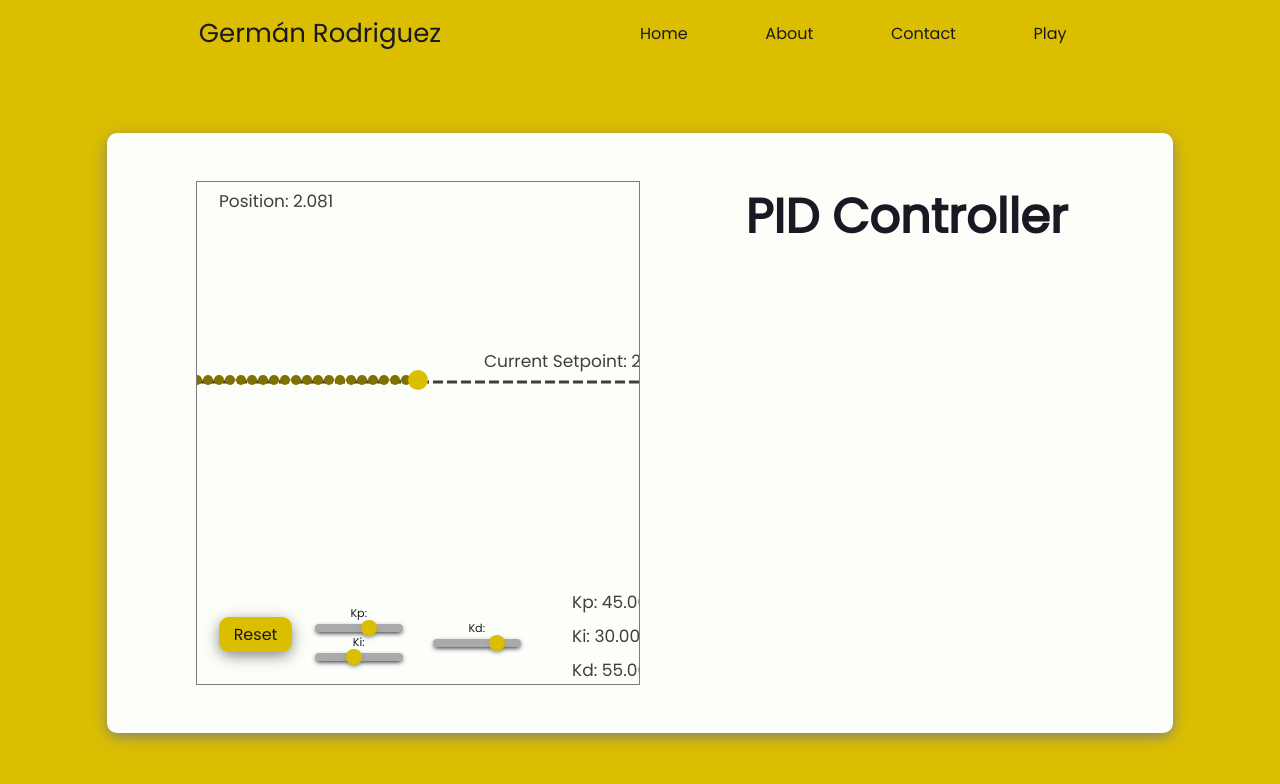
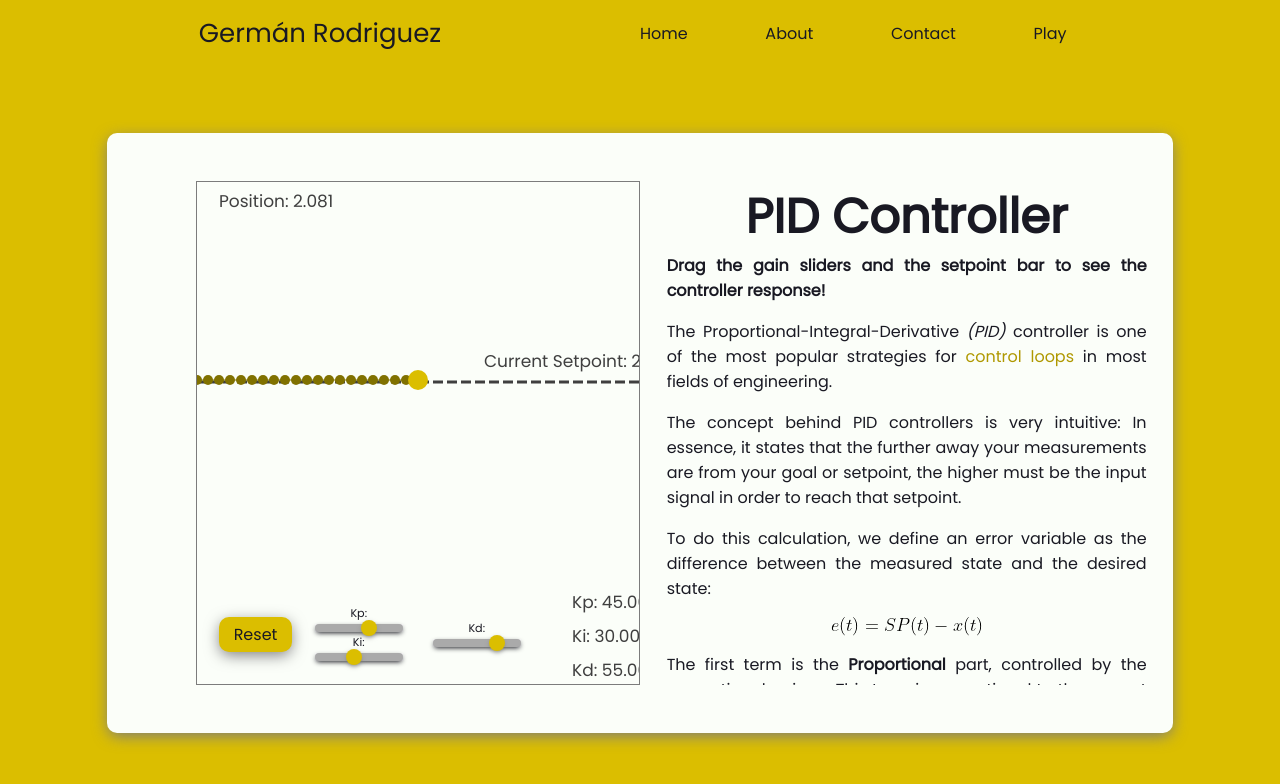
Before and after one commit to GrmanRodriguez/personal-website, a React (Create React App) app: page /play/pid in a window 1280 px wide. Shown: the top 784 px of the page. Built offline with nearby package versions, Linux system fonts and the light colour scheme.

Commit message:
added explanation

```diff
--- /dev/null
+++ b/src/app/views/play/pid/explanation.tsx
@@ -0,0 +1,57 @@
+export const firstParagraph : JSX.Element =
+<p>
+    The Proportional-Integral-Derivative <i>(PID)</i> controller is one of the most
+    popular strategies for <a href="https://en.wikipedia.org/wiki/Control_loop">control loops</a> in
+    most fields of engineering.
+</p>;
+
+export const secondParagraph : JSX.Element =
+<p>
+    The concept behind PID controllers is very intuitive: In essence, it states that the further away
+    your measurements are from your goal or setpoint, the higher must be the input signal in order to
+    reach that setpoint.
+</p>;
+
+export const thirdParagraph : JSX.Element =
+<p>
+    To do this calculation, we define an error variable as the difference between the measured state and
+    the desired state:
+</p>
+
+export const firstImage : JSX.Element =
+<img src="/assets/error.png" alt="e(t)=SP(t)-x(t)"/>
+
+export const fourthParagraph : JSX.Element =
+<p>
+    The first term is the <b>Proportional</b> part, controlled by the proportional gain <code>Kp</code>.
+    This term is proportional to the current value of the error.
+</p>
+
+export const fifthParagraph : JSX.Element =
+<p>
+    The second term is the <b>Integral</b> part, governed by the integral gain <code>Ki</code>. Adding
+    this term takes into account the whole history of the error, which helps the controller reach the
+    setpoint precisely (a Proportional controller won't be able to do this by itself, you can check this
+    by setting Ki to 0, there will be a small error always!).
+</p>
+
+export const sixthParagrah : JSX.Element =
+<p>
+    The last term is the <b>Derivative</b> part, handled with the derivative gain <code>Kd</code>.
+    This term takes into account the rate of change of the error, and will thus prevent the error from
+    rapidly increasing.
+</p>
+
+export const seventhParagraph : JSX.Element =
+<p>
+    Adding all of these terms in mathematical terms we get the following:
+</p>
+
+export const secondImage : JSX.Element =
+<img src="/assets/pid.png" alt="u(t)=Kp*x(t)+Ki*int(x(t))+Kd*dx/dt"/>
+
+export const lastParagraph : JSX.Element =
+<p>
+    <b>Game: </b> Try to find a set of gains that will leave the system with no overshoot (that is, the value of
+    the state does not go over the setpoint at any point). <i>Hint: This is a system with mass 1 and damping factor of 0.1</i>
+</p>
--- a/src/app/views/play/pid/index.tsx
+++ b/src/app/views/play/pid/index.tsx
@@ -5,9 +5,10 @@ import { useMediaQuery } from 'react-responsive';
 import JoyStick from '../../../components/joystick';
 import StateSpaceSystem from '../../../components/state-space-system';
 import { deviceSizes } from '../../../media';
-import { GameCanvasContainer, GamePanel, GameTitle, GridLayout, LayoutColors, StyledButton, StyledSlider } from '../../../style/shared-style-components'
+import { GameCanvasContainer, GameExplanation, GamePanel, GameTitle, GridLayout, LayoutColors, StyledButton, StyledSlider } from '../../../style/shared-style-components'
 import { clearCanvas, drawCircle, drawLine, drawText, getMousePositionOnCanvas, recalculateCoordinates, recalculateCoordinatesFromCanvasToLimits, resizeCanvas, ToggleNavbarProps } from '../../../util'
 import { GameMenu, ResetButtonContainer, SecondSliderContainer, SliderContainer } from '../kalman-filter/styles';
+import { firstImage, firstParagraph, fifthParagraph, fourthParagraph, thirdParagraph, lastParagraph, secondImage, secondParagraph, seventhParagraph, sixthParagrah } from './explanation';
 import PID from './pid';
 
 
@@ -76,6 +77,9 @@ function PIDController({setWhiteNavbar} : ToggleNavbarProps ) : JSX.Element {
     let isMouseDown : boolean = false;
     let initialMousePosition : number[] = [-1,-1];
     let initialSetpoint : number = 100;
+
+    const howToPlayDesktop : JSX.Element = <span>Drag the gain sliders and the setpoint bar to see the controller response!</span>
+    const howToPlayMobile : JSX.Element = <span>Drag the gain sliders and use the joystick to move the setpoint and see the controller response!</span>
 
     let setpoint : number = 2;
 
@@ -305,6 +309,19 @@ function PIDController({setWhiteNavbar} : ToggleNavbarProps ) : JSX.Element {
                         </SecondSliderContainer>
                     </GameMenu>
                 </GameCanvasContainer>
+                <GameExplanation>
+                    <b>{isMobile ? howToPlayMobile : howToPlayDesktop }</b>
+                    {firstParagraph}
+                    {secondParagraph}
+                    {thirdParagraph}
+                    {firstImage}
+                    {fourthParagraph}
+                    {fifthParagraph}
+                    {sixthParagrah}
+                    {seventhParagraph}
+                    {secondImage}
+                    {lastParagraph}
+                </GameExplanation>
             </GamePanel>
             {isMobile &&
             <JoyStick onUp={handleJoystickUpPress}
```
Also changed, not shown: public/assets/error.png (added), public/assets/pid.png (added).
